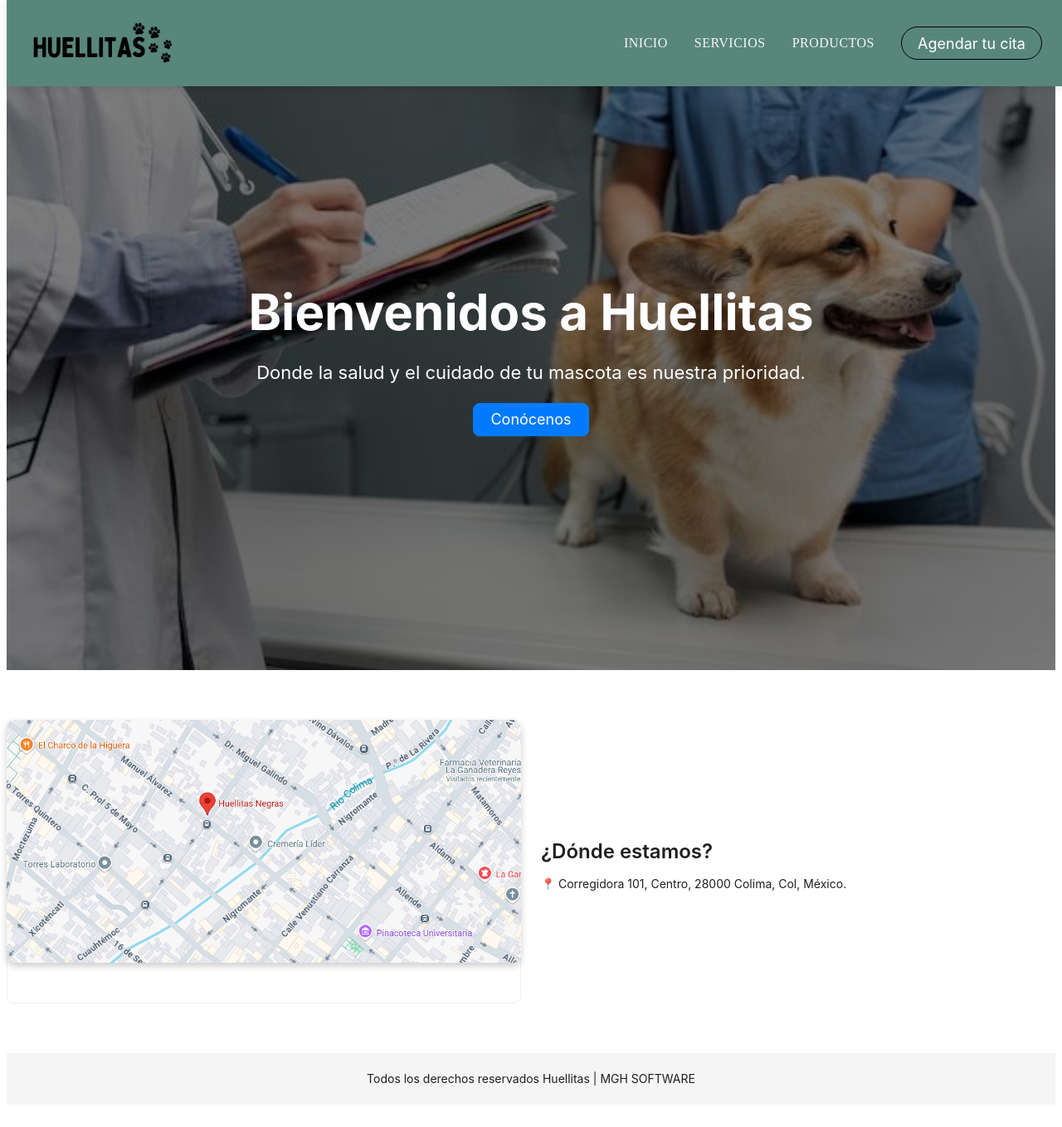
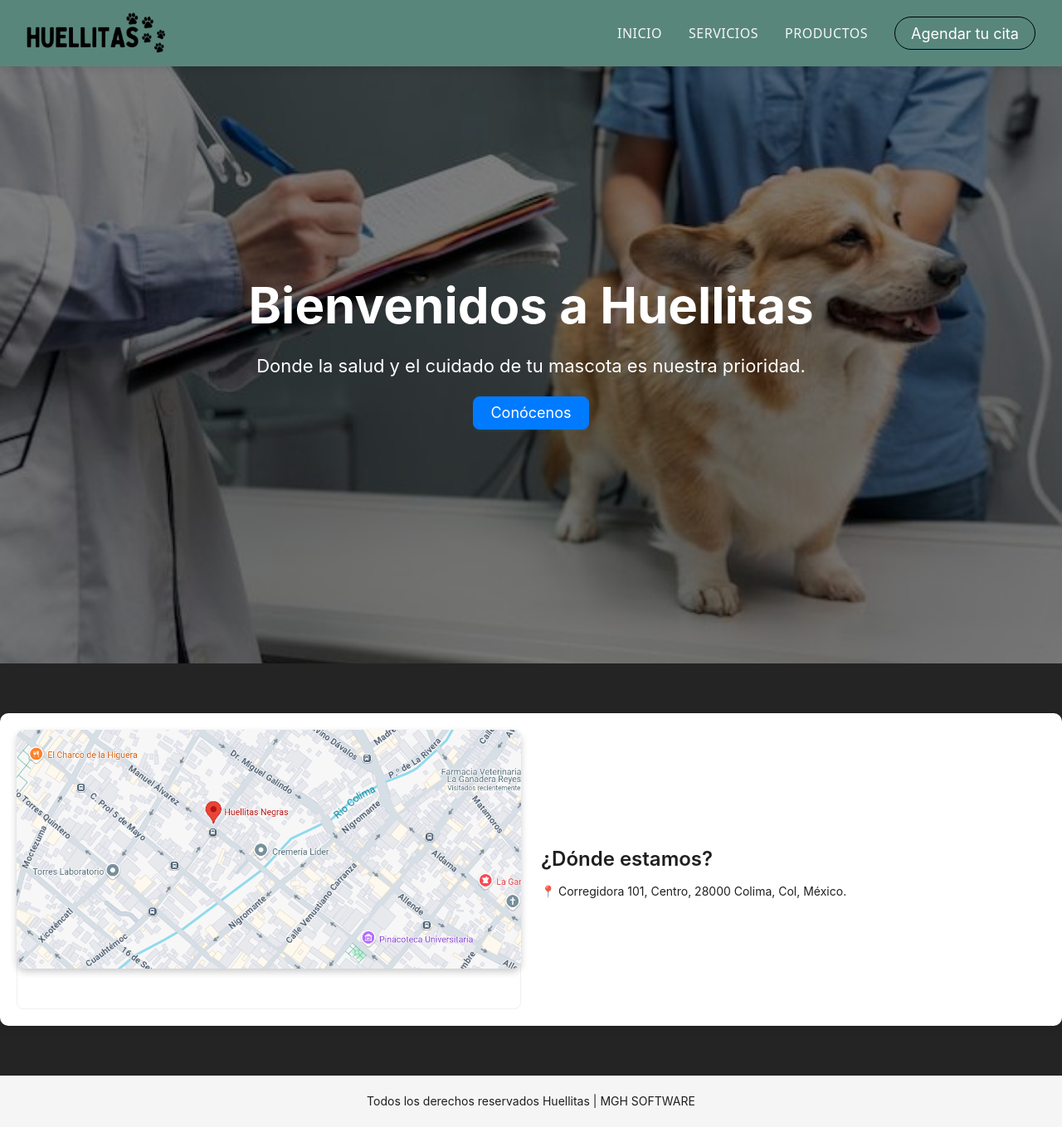
Before and after one commit to EduardoGalindo25/huellitas_front, a React (Vite) app: page / in a window 1280 px wide. Shown: the whole page at 83% size. Built offline with nearby package versions, Linux system fonts and the light colour scheme.

Commit message:
version final

```diff
--- a/src/components/Ubicacion.jsx
+++ b/src/components/Ubicacion.jsx
@@ -6,7 +6,18 @@ const { Title, Paragraph } = Typography;
 
 const Ubicacion = () => {
   return (
-    <section style={{ display: 'flex', alignItems: 'center', justifyContent: 'center', margin: '60px 0' }}>
+    <section
+      style={{
+        display: 'flex',
+        alignItems: 'center',
+        justifyContent: 'center',
+        margin: '60px 0',
+        backgroundColor: '#ffffff',  // Fondo blanco agregado
+        borderRadius: '10px',         // Borde redondeado para suavizar la apariencia
+        boxShadow: '0 4px 8px rgba(0, 0, 0, 0.1)', // Sombra sutil
+        padding: '20px',              // Espaciado interno
+      }}
+    >
       <Row gutter={24} align="middle" justify="center">
         <Col xs={24} md={12}>
           <a
--- a/src/index.css
+++ b/src/index.css
@@ -5,7 +5,7 @@
 
   color-scheme: light dark;
   color: rgba(255, 255, 255, 0.87);
-  background-color: #242424;
+  background-color: white;
 
   font-synthesis: none;
   text-rendering: optimizeLegibility;
@@ -24,10 +24,9 @@ a:hover {
 
 body {
   margin: 0;
-  display: flex;
-  place-items: center;
-  min-width: 320px;
+  min-width: 100%;
   min-height: 100vh;
+  overflow-x: hidden;
 }
 
 h1 {
--- a/src/styles/Navbar.css
+++ b/src/styles/Navbar.css
@@ -1,8 +1,23 @@
-/* Estilos base */
+*,
+*::before,
+*::after {
+  box-sizing: border-box;
+}
+
+body {
+  margin: 0;
+  padding: 0;
+  width: 100%;
+  height: 100%;
+  background-color: #242424;
+  font-family: system-ui, Avenir, Helvetica, Arial, sans-serif;
+}
+
 .navBar {
-  position: absolute;
+  position: fixed; /* Cambié a fixed para que la barra quede fija en la parte superior */
+  top: 0;
+  left: 0;
   width: 100%;
-  top: 0;
   z-index: 1000;
   display: flex;
   justify-content: center;
@@ -18,12 +33,13 @@
 }
 
 .navContenido {
+  max-width: 1400px;
   width: 100%;
-  max-width: 1400px;
+  box-sizing: border-box;
+  padding: 0.75rem 2rem;
   display: flex;
   justify-content: space-between;
   align-items: center;
-  padding: 0.75rem 2rem;
   height: 80px;
 }
 
@@ -36,7 +52,7 @@
   border-radius: 500px;
 }
 
-.mobile-button{
+.mobile-button {
   background-color: #496d64 !important;
   font-size: 18px;
   border-color: #ffffff !important;
--- a/src/styles/main.css
+++ b/src/styles/main.css
@@ -1,13 +1,13 @@
 /* Sección hero con imagen de fondo */
 .hero-section {
   display: flex;
-  flex-direction: column;  /* Todo en columna */
+  flex-direction: column;
   justify-content: center;
   align-items: center;
-  background-image: url("../assets/PerroFondo1.jpg");  /* Ruta de la imagen de fondo */
-  background-size: cover;  /* Asegura que la imagen cubra toda la sección */
+  background-image: url("../assets/PerroFondo1.jpg");
+  background-size: cover;
   background-position: center;
-  height: 100vh;  /* Ocupa toda la altura de la pantalla */
+  height: 100vh;
   text-align: center;
   padding: 0 20px;
   position: relative;
@@ -20,7 +20,7 @@
   left: 0;
   right: 0;
   bottom: 0;
-  background-color: rgba(0, 0, 0, 0.5);  /* Un fondo oscuro para mejorar la visibilidad */
+  background-color: white;
   z-index: 1;
 }
 
```
Lines whose indentation alone changed are shown as unchanged.
